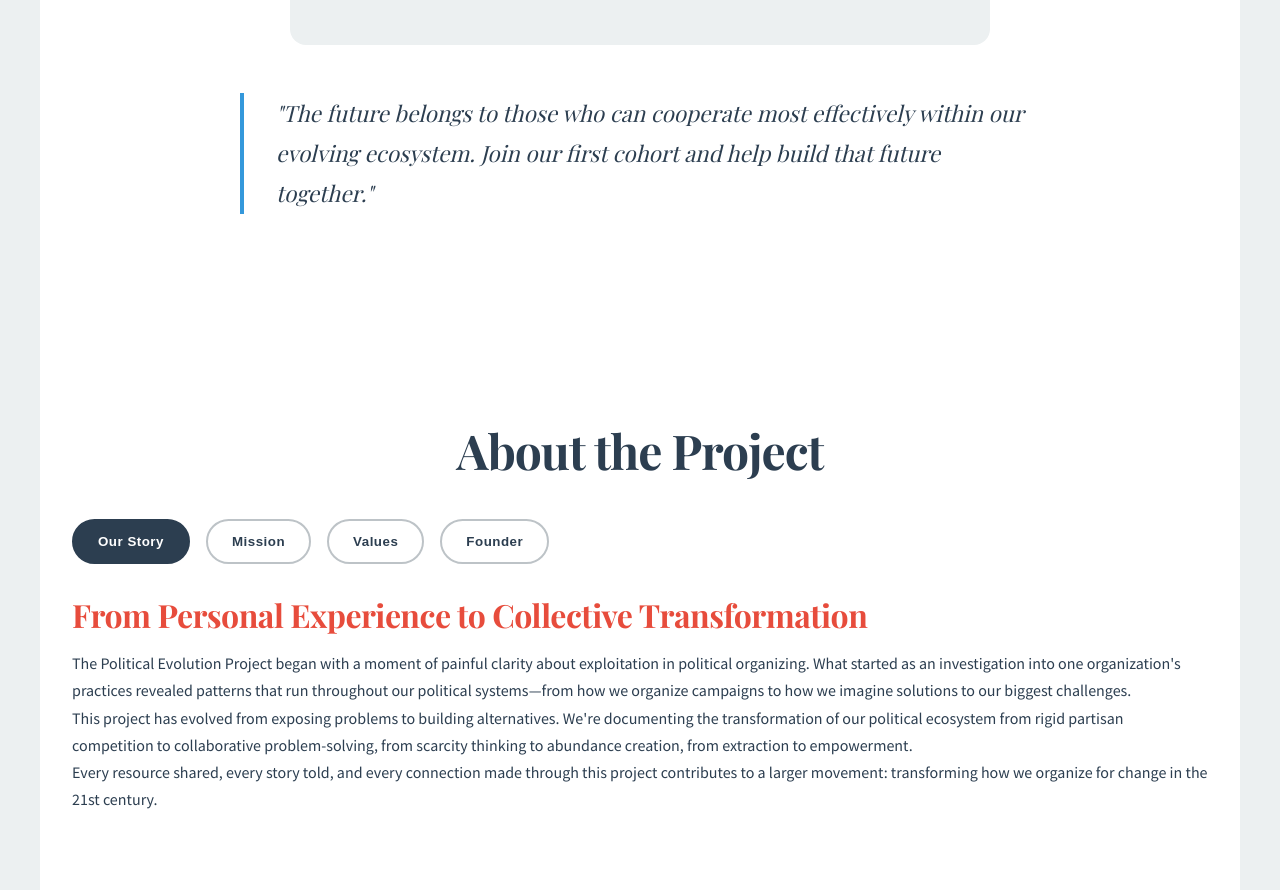
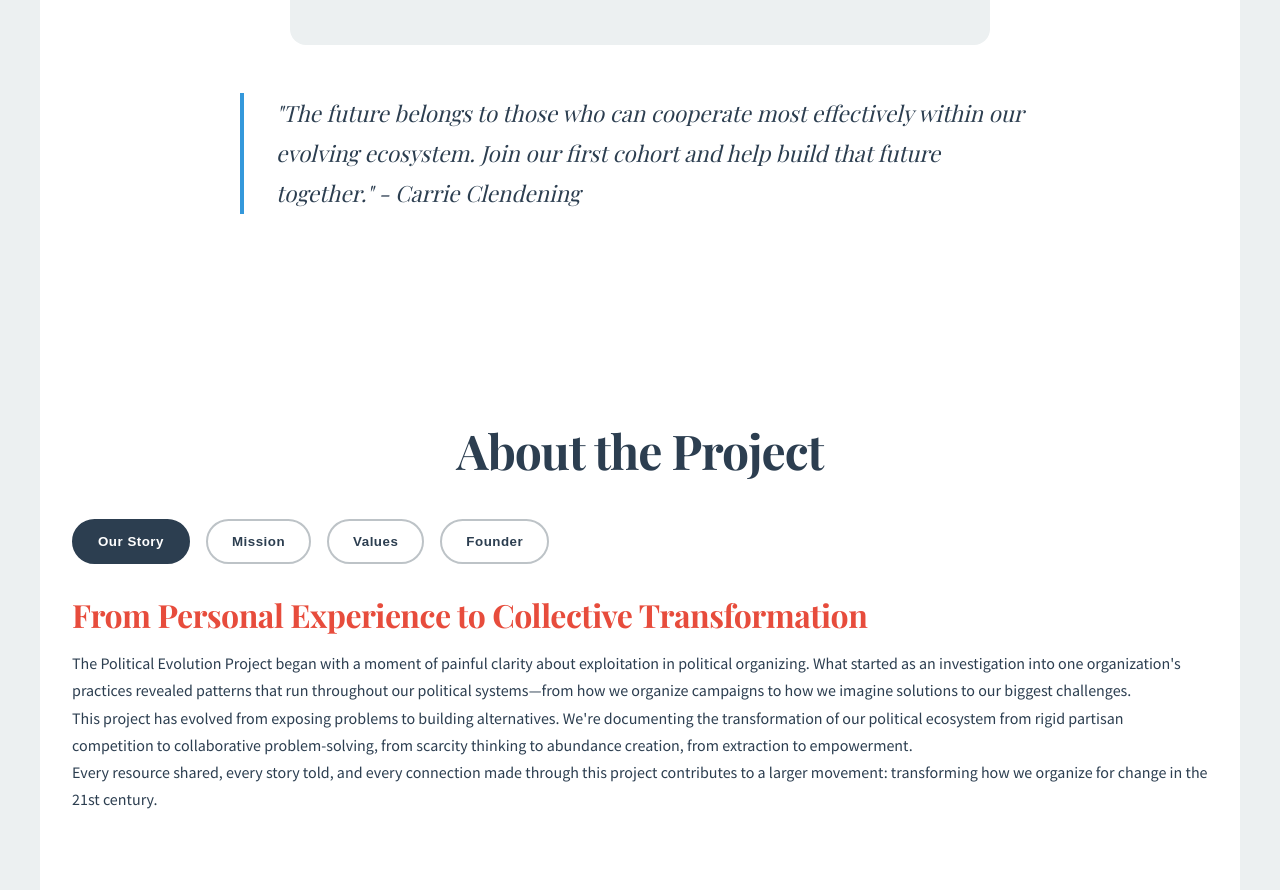
Before and after one commit to politicalevolutionproject/political-evolution-website, a plain HTML site: page index.html in a window 1280 px wide. Shown: the part 11090-11980 px from the top of the page. Drawn offline with nearby package versions, Linux system fonts and the light colour scheme.

Commit message:
Update index.html

```diff
--- a/index.html
+++ b/index.html
@@ -1023,7 +1023,7 @@
                 <a href="#pilot-signup" class="btn btn-evolution" style="margin-top: 2rem;">Join the Pilot Program</a>
             </div>
             <div class="quote">
-                "The future belongs to those who can cooperate most effectively within our evolving ecosystem. Join our first cohort and help build that future together."
+                "The future belongs to those who can cooperate most effectively within our evolving ecosystem. Join our first cohort and help build that future together." - Carrie Clendening
             </div>
         </section>
 
```
